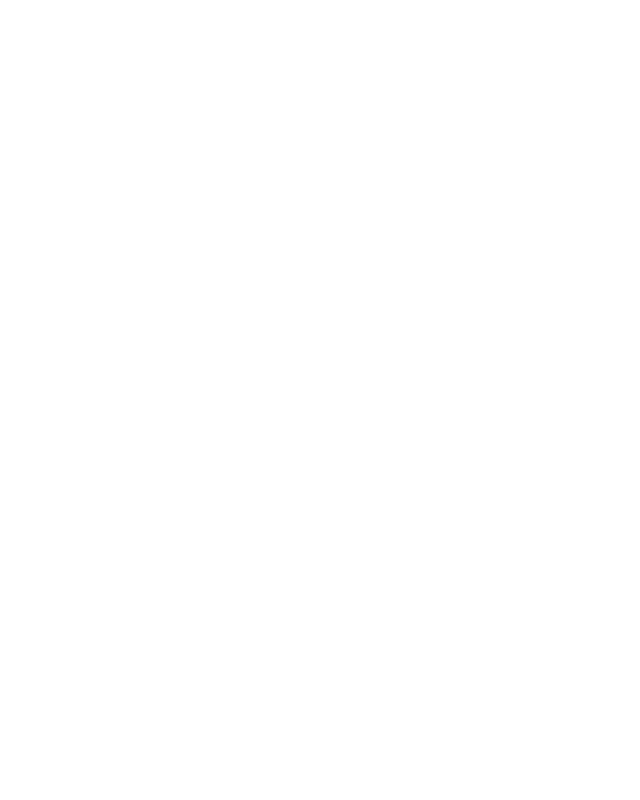
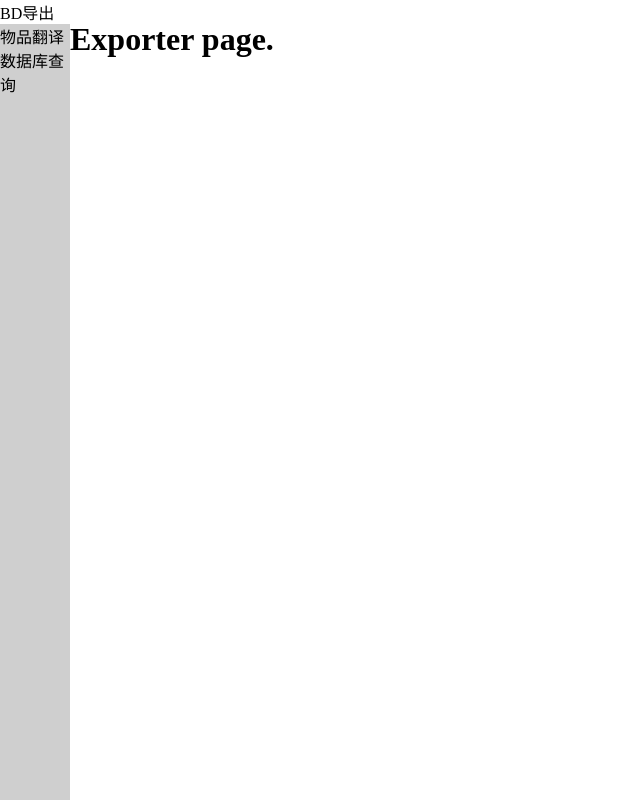
Before and after one commit to cn-poe-community/poexport, a Vue app in the folder renderer/: page / in a window 1280 px wide. Shown: the whole page, without its empty margins (0-640 px from the left). Built offline with nearby package versions, Linux system fonts and the light colour scheme.

Commit message:
Add ui skeleton.

```diff
--- a/renderer/src/App.vue
+++ b/renderer/src/App.vue
@@ -1,23 +1,63 @@
+<script lang="ts" setup>
+import Exporter from './components/Exporter.vue';
+import Translator from './components/Translator.vue';
+import Database from './components/Database.vue';
+</script>
+
+<template>
+  <main>
+    <div class="activitybar">
+      <ul class="actions-container">
+        <li class="action-item" :class="{ checked: action === 'export' }" @click="switchAction('export')">
+          <a>BD导出</a>
+        </li>
+        <li class="action-item" :class="{ checked: action === 'translation' }" @click="switchAction('translation')">
+          <a>物品翻译</a>
+        </li>
+        <li class="action-item" :class="{ checked: action === 'query' }" @click="switchAction('query')">
+          <a>数据库查询</a>
+        </li>
+      </ul>
+    </div>
+    <div class="content">
+      <Exporter v-if="action === 'export'" />
+      <Translator v-else-if="action === 'translation'" />
+      <Database v-else-if="action === 'query'" />
+    </div>
+  </main>
+</template>
+
 <script lang="ts">
 export default {
   data() {
     return {
-      msg: "",
+      action: "export",
     };
   },
 
   mounted() {
-    // @ts-ignore
-    const versions = window.versions;
-    if (versions) {
-      this.msg = `本应用正在使用 Chrome (v${versions.chrome()}), Node.js (v${versions.node()}), 和 Electron (v${versions.electron()})`;
+  },
+
+  methods: {
+    switchAction(action: string) {
+      this.action = action;
     }
-  },
+  }
 };
 </script>
 
-<template>
-  {{ msg }}
-</template>
+<style scoped>
+main {
+  display: flex;
+  height: 100%;
+}
 
-<style scoped></style>
+.activitybar {
+  width: 70px;
+  background: rgb(207, 207, 207);
+}
+
+.checked {
+  background: #fff;
+}
+</style>
--- a/renderer/src/assets/base.css
+++ b/renderer/src/assets/base.css
@@ -1,74 +1,9 @@
-/* color palette from <https://github.com/vuejs/theme> */
-:root {
-  --vt-c-white: #ffffff;
-  --vt-c-white-soft: #f8f8f8;
-  --vt-c-white-mute: #f2f2f2;
-
-  --vt-c-black: #181818;
-  --vt-c-black-soft: #222222;
-  --vt-c-black-mute: #282828;
-
-  --vt-c-indigo: #2c3e50;
-
-  --vt-c-divider-light-1: rgba(60, 60, 60, 0.29);
-  --vt-c-divider-light-2: rgba(60, 60, 60, 0.12);
-  --vt-c-divider-dark-1: rgba(84, 84, 84, 0.65);
-  --vt-c-divider-dark-2: rgba(84, 84, 84, 0.48);
-
-  --vt-c-text-light-1: var(--vt-c-indigo);
-  --vt-c-text-light-2: rgba(60, 60, 60, 0.66);
-  --vt-c-text-dark-1: var(--vt-c-white);
-  --vt-c-text-dark-2: rgba(235, 235, 235, 0.64);
+body {
+  margin: 0px;
 }
 
-/* semantic color variables for this project */
-:root {
-  --color-background: var(--vt-c-white);
-  --color-background-soft: var(--vt-c-white-soft);
-  --color-background-mute: var(--vt-c-white-mute);
-
-  --color-border: var(--vt-c-divider-light-2);
-  --color-border-hover: var(--vt-c-divider-light-1);
-
-  --color-heading: var(--vt-c-text-light-1);
-  --color-text: var(--vt-c-text-light-1);
-
-  --section-gap: 160px;
+ul {
+  list-style-type: none;
+  margin: 0;
+  padding: 0;
 }
-
-@media (prefers-color-scheme: dark) {
-  :root {
-    --color-background: var(--vt-c-black);
-    --color-background-soft: var(--vt-c-black-soft);
-    --color-background-mute: var(--vt-c-black-mute);
-
-    --color-border: var(--vt-c-divider-dark-2);
-    --color-border-hover: var(--vt-c-divider-dark-1);
-
-    --color-heading: var(--vt-c-text-dark-1);
-    --color-text: var(--vt-c-text-dark-2);
-  }
-}
-
-*,
-*::before,
-*::after {
-  box-sizing: border-box;
-  margin: 0;
-  position: relative;
-  font-weight: normal;
-}
-
-body {
-  min-height: 100vh;
-  color: var(--color-text);
-  background: var(--color-background);
-  transition: color 0.5s, background-color 0.5s;
-  line-height: 1.6;
-  font-family: Inter, -apple-system, BlinkMacSystemFont, 'Segoe UI', Roboto, Oxygen, Ubuntu,
-    Cantarell, 'Fira Sans', 'Droid Sans', 'Helvetica Neue', sans-serif;
-  font-size: 15px;
-  text-rendering: optimizeLegibility;
-  -webkit-font-smoothing: antialiased;
-  -moz-osx-font-smoothing: grayscale;
-}
--- a/renderer/src/assets/main.css
+++ b/renderer/src/assets/main.css
@@ -1,35 +1,5 @@
 @import './base.css';
 
 #app {
-  max-width: 1280px;
-  margin: 0 auto;
-  padding: 2rem;
-
-  font-weight: normal;
+  height: 100vh;
 }
-
-a,
-.green {
-  text-decoration: none;
-  color: hsla(160, 100%, 37%, 1);
-  transition: 0.4s;
-}
-
-@media (hover: hover) {
-  a:hover {
-    background-color: hsla(160, 100%, 37%, 0.2);
-  }
-}
-
-@media (min-width: 1024px) {
-  body {
-    display: flex;
-    place-items: center;
-  }
-
-  #app {
-    display: grid;
-    grid-template-columns: 1fr 1fr;
-    padding: 0 2rem;
-  }
-}
--- /dev/null
+++ b/renderer/src/components/Database.vue
@@ -0,0 +1,18 @@
+<template>
+    <h1>Database page.</h1>
+</template>
+
+<script lang="ts">
+export default {
+  data() {
+    return {
+    };
+  },
+
+  mounted() {
+  },
+};
+</script>
+
+<style scoped>
+</style>
--- /dev/null
+++ b/renderer/src/components/Exporter.vue
@@ -0,0 +1,18 @@
+<template>
+    <h1>Exporter page.</h1>
+</template>
+
+<script lang="ts">
+export default {
+  data() {
+    return {
+    };
+  },
+
+  mounted() {
+  },
+};
+</script>
+
+<style scoped>
+</style>
--- /dev/null
+++ b/renderer/src/components/Translator.vue
@@ -0,0 +1,18 @@
+<template>
+    <h1>Translator page.</h1>
+</template>
+
+<script lang="ts">
+export default {
+  data() {
+    return {
+    };
+  },
+
+  mounted() {
+  },
+};
+</script>
+
+<style scoped>
+</style>
```
